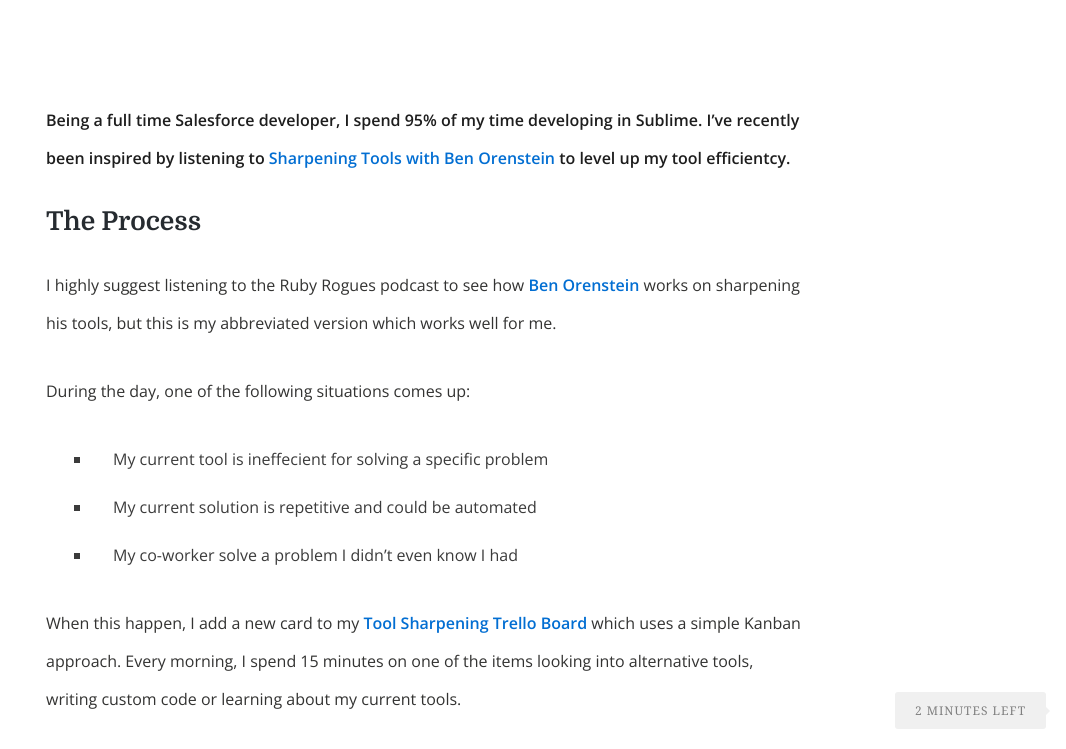
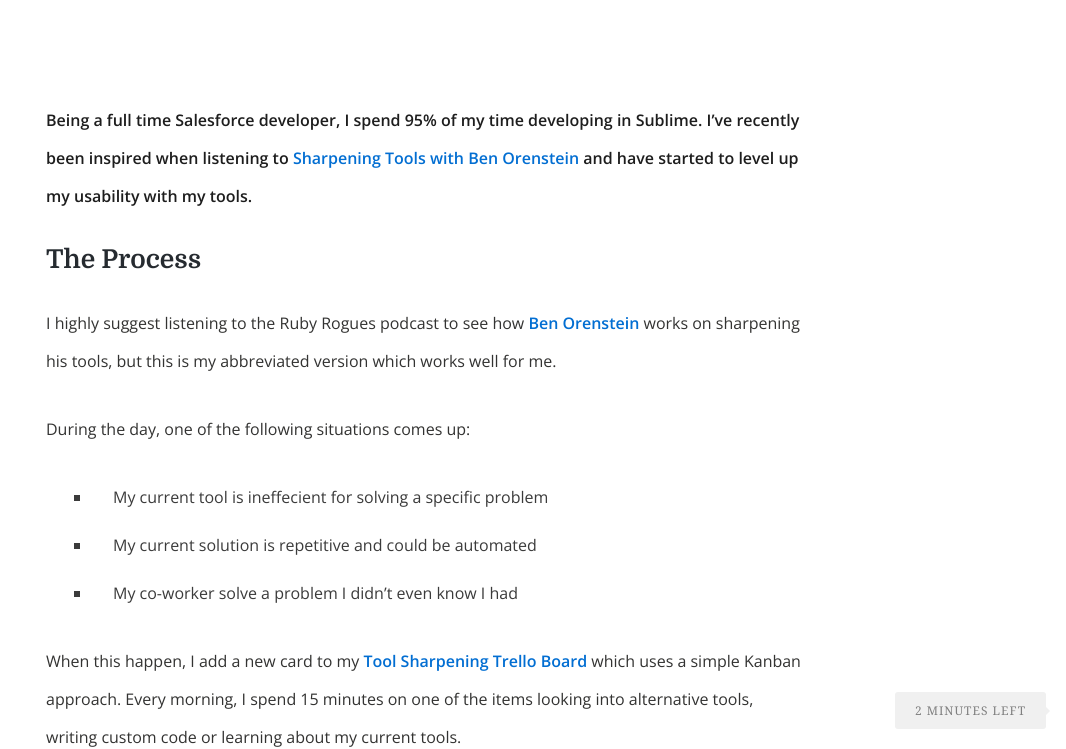
Before and after one commit to GrahamBarnard/GrahamBarnard.github.io, a Jekyll site: the page built from _posts/2015-03-28-tool-sharpening.markdown, in a window 1280 px wide and 900 px high, scrolled down 753 px, cut to the strip 151-900 px from the top of the window. Shown: the whole strip, without its empty margins (214-1280 px from the left). Built offline with Jekyll 4.4.1, drawn with Linux system fonts in a browser that asks for light colours; nearby versions of some CDN libraries.

Commit message:
Spelling errors

```diff
--- a/_posts/2015-03-28-tool-sharpening.markdown
+++ b/_posts/2015-03-28-tool-sharpening.markdown
@@ -8,7 +8,7 @@
 comments: true
 ---
 
-Being a full time Salesforce developer, I spend 95% of my time developing in Sublime. I've recently been inspired by listening to [Sharpening Tools with Ben Orenstein](http://devchat.tv/ruby-rogues/129-rr-sharpening-tools-with-ben-orenstein){:target="_blank"} to level up my tool efficientcy.
+Being a full time Salesforce developer, I spend 95% of my time developing in Sublime. I've recently been inspired when listening to [Sharpening Tools with Ben Orenstein](http://devchat.tv/ruby-rogues/129-rr-sharpening-tools-with-ben-orenstein){:target="_blank"} and have started to level up my usability with my tools.
 
 <!--more-->
 
```
